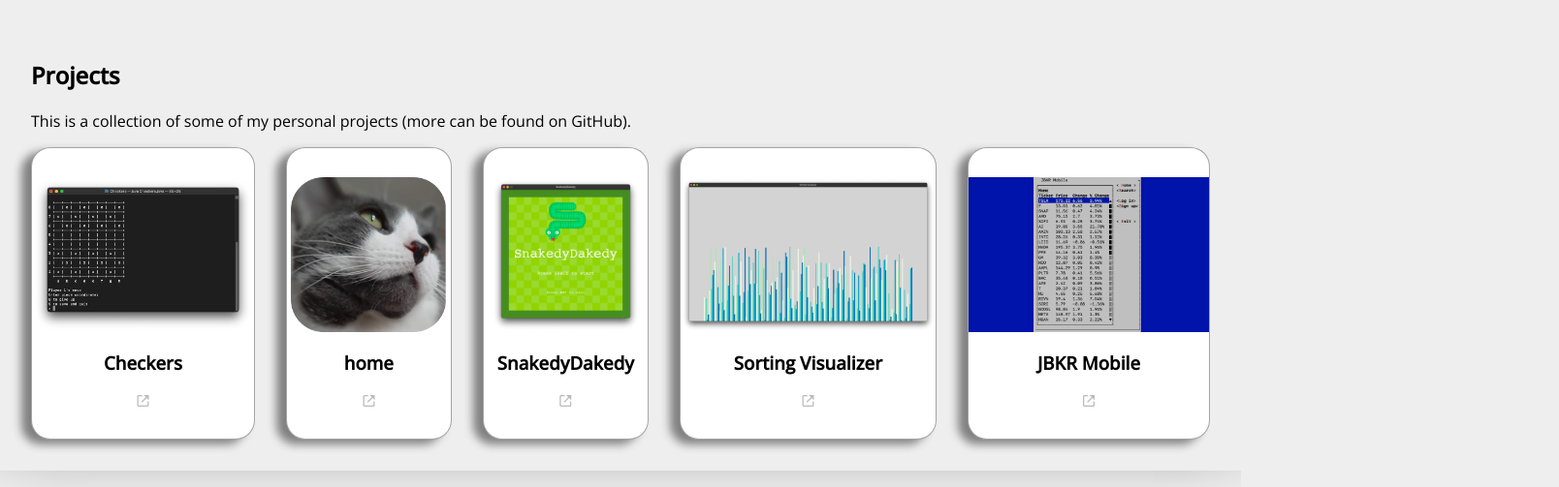
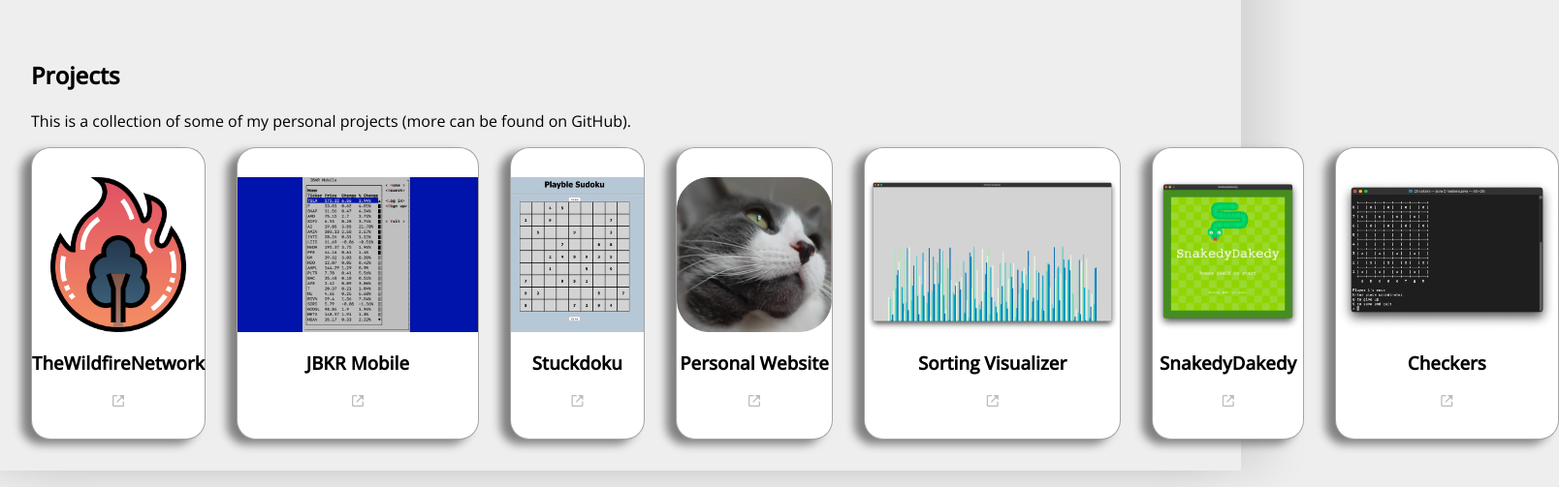
Before and after one commit to wang-owen/wang-owen.github.io, a plain HTML site: page index.html in a window 1280 px wide. Shown: the part 1334-1837 px from the top of the page at 97% size, 1608 px wide, since content can reach past the window. Drawn offline with nearby package versions, Linux system fonts and the light colour scheme; a script that the page names is missing.

Commit message:
update projects

```diff
--- a/index.html
+++ b/index.html
@@ -46,12 +46,12 @@
           <br />
           <div id="about-text">
             <h2>About Me</h2>
-            <h3>
-              I'm always keen to learn more and take initiative.
-            </h3>
+            <h3>I'm always keen to learn more and take initiative.</h3>
             <p>
-              I am an incoming Carleton University studying for a Bachelor of Computer Science with a minor in Mathematics.
-              Feel free to take a peek at my resume by clicking the button located below or in the menu bar!
+              I am an incoming Carleton University studying for a Bachelor of
+              Computer Science with a minor in Mathematics. Feel free to take a
+              peek at my resume by clicking the button located below or in the
+              menu bar!
             </p>
             <p>
               This website will be where I keep records on some of my projects,
@@ -88,25 +88,52 @@
           <div id="projects-text">
             <h2>Projects</h2>
             <p>
-              This is a collection of some of my personal projects (more can be found on
-              GitHub).
+              This is a collection of some of my personal projects (more can be
+              found on GitHub).
             </p>
           </div>
           <div id="projects-gallery">
             <div class="projects-item">
-              <img src="img/checkers.png" />
-              <h3>Checkers</h3>
+              <img src="img/thewildfirenetwork.png" />
+              <h3>TheWildfireNetwork</h3>
               <a
-                href="https://github.com/wang-owen/Checkers"
+                href="https://github.com/wang-owen/TheWildfireNetwork"
+                target="_blank"
+                class="bx bx-link-external bx-flashing"
+              ></a>
+            </div>
+            <div class="projects-item">
+              <img src="img/JBKRMobile.png" />
+              <h3>JBKR Mobile</h3>
+              <a
+                href="https://github.com/wang-owen/JBKR-Mobile"
+                target="_blank"
+                class="bx bx-link-external bx-flashing"
+              ></a>
+            </div>
+            <div class="projects-item">
+              <img src="img/stuckdoku.jpg" />
+              <h3>Stuckdoku</h3>
+              <a
+                href="https://github.com/wang-owen/Stuckdoku"
                 target="_blank"
                 class="bx bx-link-external bx-flashing"
               ></a>
             </div>
             <div class="projects-item">
               <img src="img/nav-img.png" />
-              <h3>home</h3>
+              <h3>Personal Website</h3>
               <a
-                href="https://github.com/wang-owen"
+                href="https://github.com/wang-owen/wang-owen.github.io"
+                target="_blank"
+                class="bx bx-link-external bx-flashing"
+              ></a>
+            </div>
+            <div class="projects-item">
+              <img src="img/sorting-visualizer.png" />
+              <h3>Sorting Visualizer</h3>
+              <a
+                href="https://github.com/wang-owen/SortingVisualizer"
                 target="_blank"
                 class="bx bx-link-external bx-flashing"
               ></a>
@@ -121,19 +148,10 @@
               ></a>
             </div>
             <div class="projects-item">
-              <img src="img/sorting-visualizer.png" />
-              <h3>Sorting Visualizer</h3>
+              <img src="img/checkers.png" />
+              <h3>Checkers</h3>
               <a
-                href="https://github.com/wang-owen/SortingVisualizer"
-                target="_blank"
-                class="bx bx-link-external bx-flashing"
-              ></a>
-            </div>
-            <div class="projects-item">
-              <img src="img/JBKRMobile.png" />
-              <h3>JBKR Mobile</h3>
-              <a
-                href="https://github.com/wang-owen/JBKR-Mobile"
+                href="https://github.com/wang-owen/Checkers"
                 target="_blank"
                 class="bx bx-link-external bx-flashing"
               ></a>
```
Also changed, not shown: img/stuckdoku.jpg (added), img/thewildfirenetwork.png (added).
